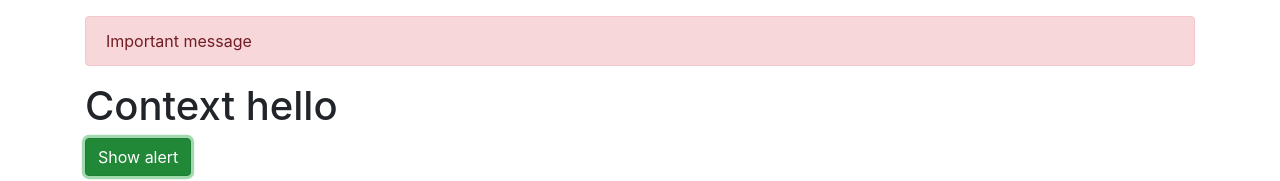
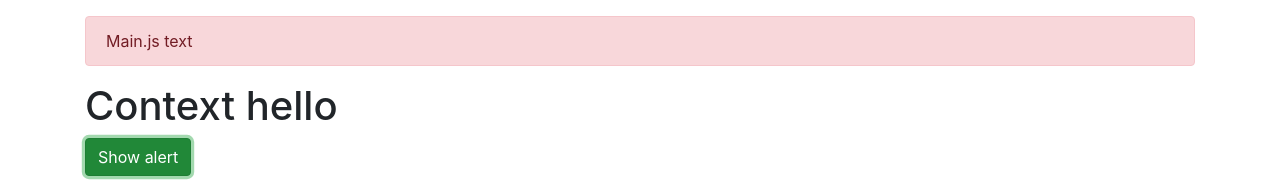
Before and after one commit to Smynay/workbook, a React (Create React App) app: page / in a window 1280 px wide. Both pictures are taken after a click on the button "Show alert". Shown: the top 181 px of the page. Built offline with nearby package versions, Linux system fonts and the light colour scheme.

Commit message:
useReducer

```diff
--- a/src/Main.js
+++ b/src/Main.js
@@ -2,11 +2,11 @@ import React from 'react';
 import { useAlert } from './alert/AlertContext';
 
 export default function Main() {
-  const { toggle } = useAlert();
+  const { show } = useAlert();
   return (
     <div>
       <h1>Context hello</h1>
-      <button className="btn btn-success" onClick={toggle}>
+      <button className="btn btn-success" onClick={() => show('Main.js text')}>
         Show alert
       </button>
     </div>
--- a/src/alert/Alert.js
+++ b/src/alert/Alert.js
@@ -7,8 +7,8 @@ export default function Alert() {
   if (!alert.visible) return null;
 
   return (
-    <div className={'alert alert-danger'} onClick={alert.toggle}>
-      Important message
+    <div className={'alert alert-danger'} onClick={alert.hide}>
+      {alert.text}
     </div>
   );
 }
--- a/src/alert/AlertContext.js
+++ b/src/alert/AlertContext.js
@@ -1,23 +1,38 @@
-import React, { useContext, useState } from 'react';
+import React, { useContext, useReducer } from 'react';
 
 const AlertContext = React.createContext();
-// const AlertToggleContext = React.createContext();
 
 export const useAlert = () => {
   return useContext(AlertContext);
 };
 
-// export const useAlertToggle = () => {
-//   return useContext(AlertToggleContext);
-// };
+const SHOW_ALERT = 'show';
+const HIDE_ALERT = 'hide';
+
+const reducer = (state, action) => {
+  switch (action.type) {
+    case SHOW_ALERT:
+      return { ...state, visible: true, text: action.text };
+    case HIDE_ALERT:
+      return { ...state, visible: false };
+    default:
+      return state;
+  }
+};
 
 export const AlertProvider = ({ children }) => {
-  const [alert, setAlert] = useState(false);
+  const [state, dispatch] = useReducer(reducer, {
+    visible: false,
+    text: '',
+  });
 
-  const toggle = () => setAlert((prev) => !prev);
+  const show = (text) => dispatch({ type: SHOW_ALERT, text });
+  const hide = () => dispatch({ type: HIDE_ALERT });
 
   return (
-    <AlertContext.Provider value={{ visible: alert, toggle }}>
+    <AlertContext.Provider
+      value={{ visible: state.visible, text: state.text, show, hide }}
+    >
       {children}
     </AlertContext.Provider>
   );
```
